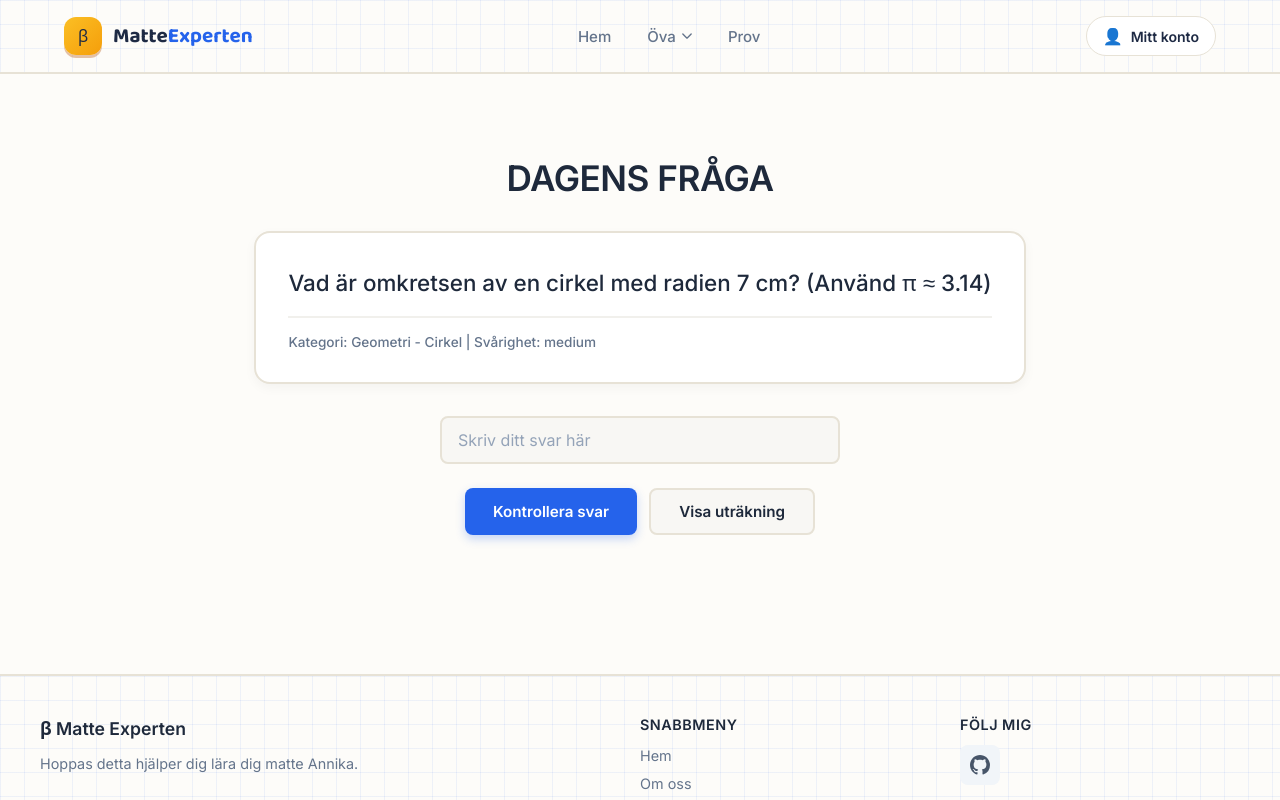
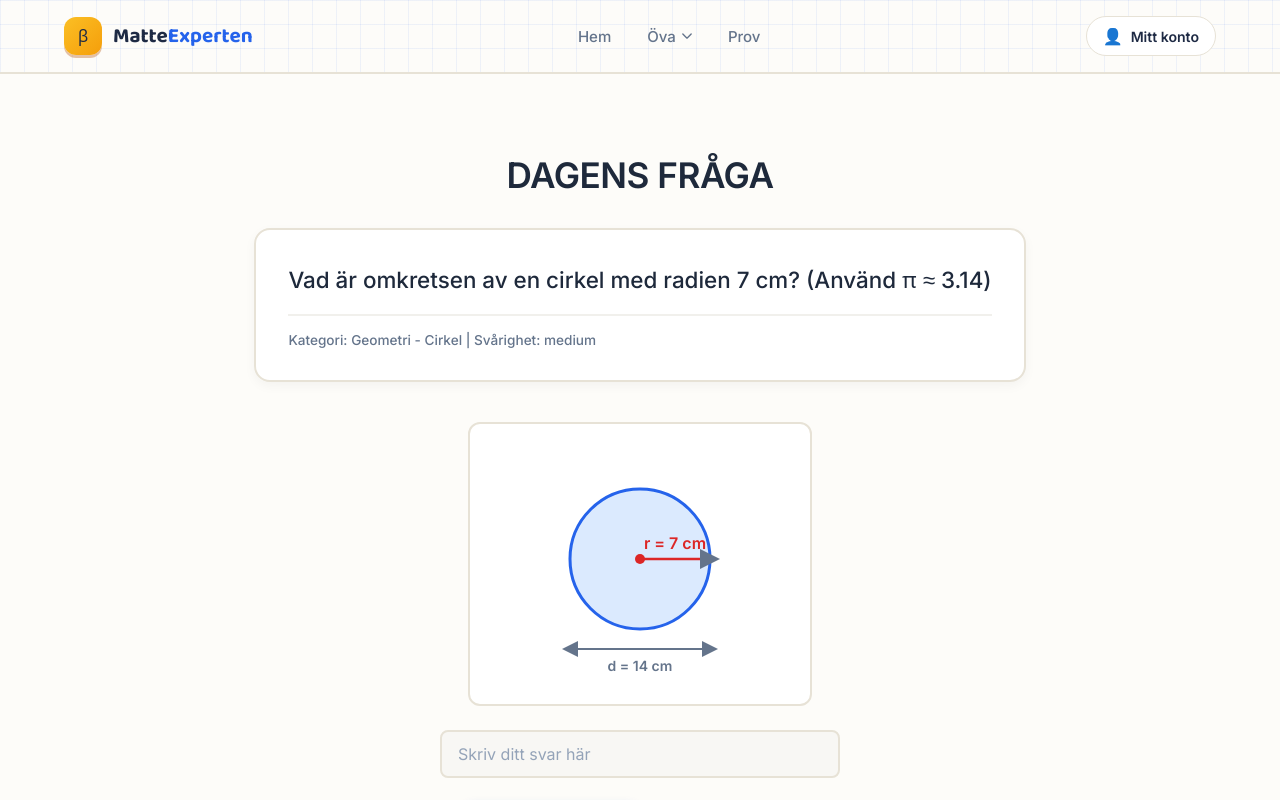
Before and after one commit to MattiasWaern/MatteSida, a React (Vite) app in the folder frontend/: page / in a window 1280 px wide. Shown: the top 800 px of the page. Built offline with nearby package versions, Linux system fonts and the light colour scheme.

Commit message:
bytte loggan till en emoji, pallade inte fixa en riktig logo xd
fixade också en bugg i home där geometri frågor inte syntes (glömde göra import)

```diff
--- a/frontend/src/pages/home.jsx
+++ b/frontend/src/pages/home.jsx
@@ -1,5 +1,6 @@
 import questions from "../data/questions.json";
 import { useState, useEffect } from "react";
+import GeometryRender from "../components/geometryRender";
 import "../styles/home.css";
 
 function Home() {
@@ -82,6 +83,12 @@ function Home() {
                 </p>
             </div>
 
+                {currentQuestion.geometry && (
+                    <div className="geometry-container">
+                        <GeometryRender geometry={currentQuestion.geometry} />
+                    </div>
+                )}
+
             {currentQuestion.type === "single" && (
                 <input
                     type="text"
```
Also changed, not shown: frontend/index.html (+1 -1 lines), 1 other file (tests, documents, lock files or other folders).
